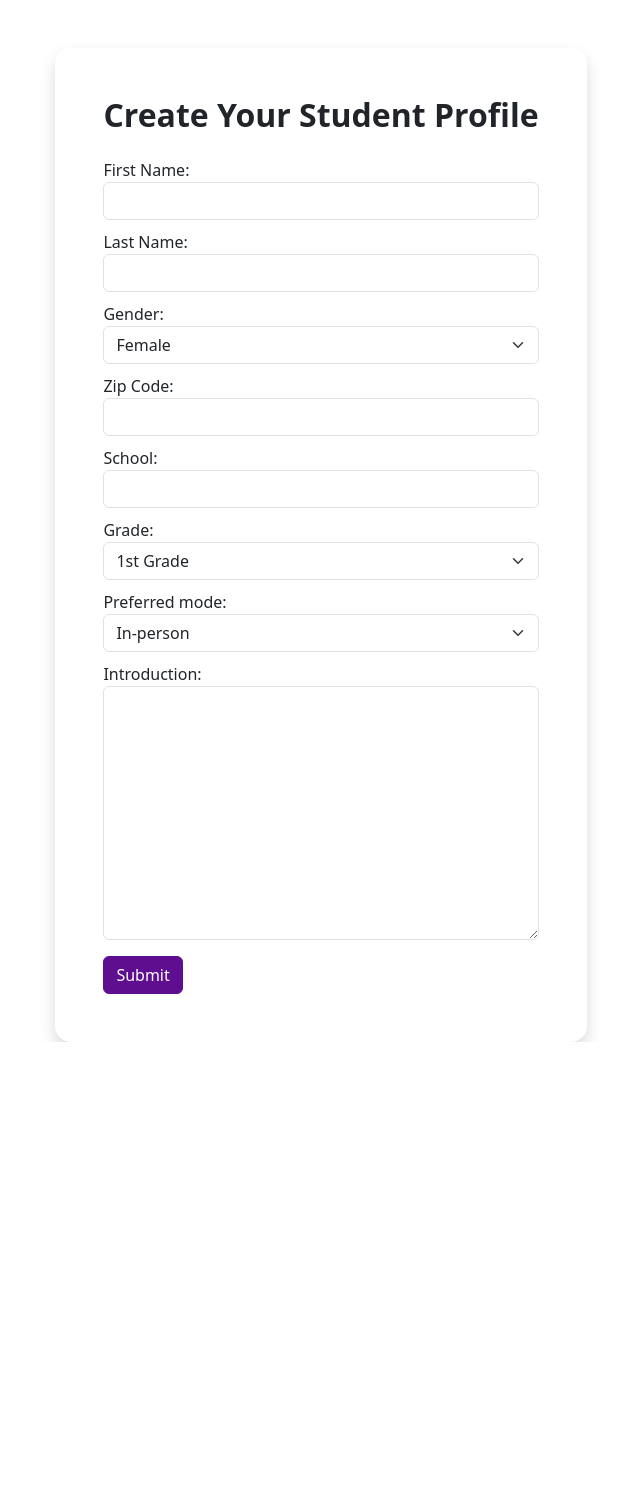
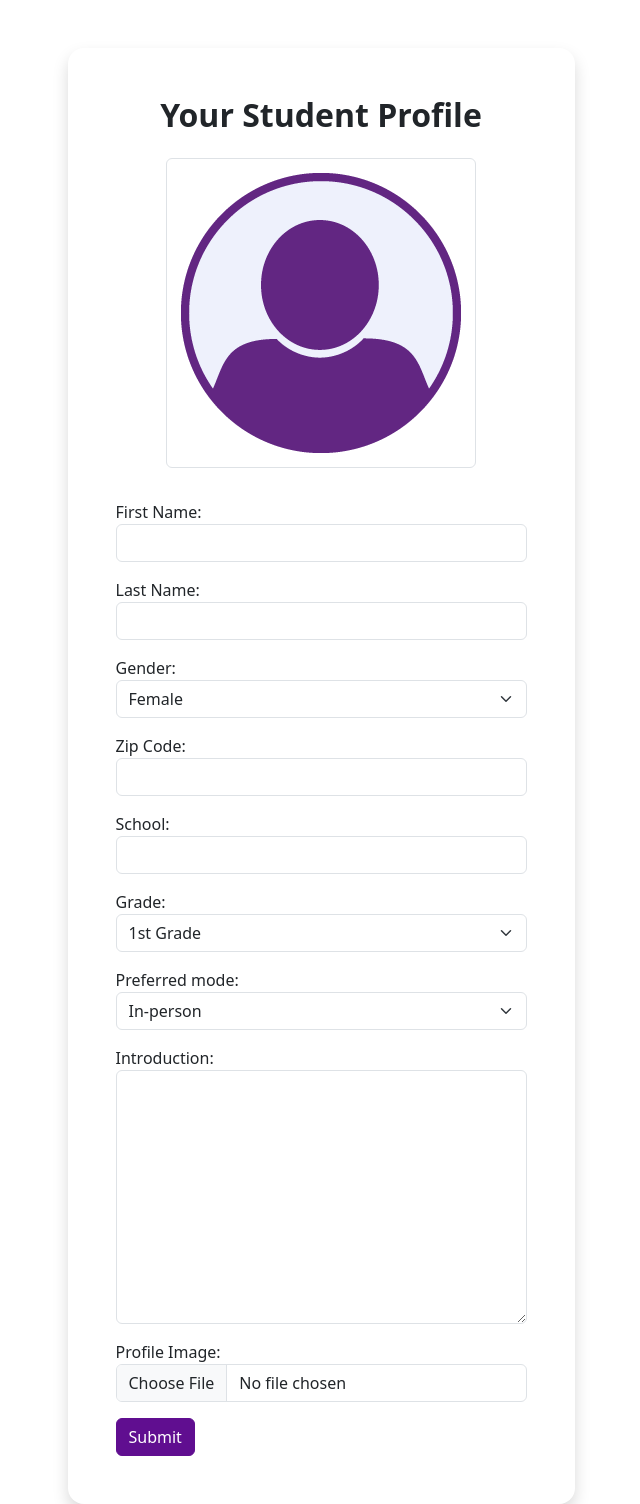
Before and after one commit to gcivil-nyu-org/INT2-Monday-Spring2024-Team-2, a Django app: page /dashboard/student/profile in a window 1280 px wide. Shown: the part 82-1586 px from the top of the page, without its empty margins (319-959 px from the left). Before the commit the page ends 1124 px from the top, so only its background shows below. Run offline with Django 5.2, Linux system fonts and the light colour scheme; a user stored in the database is signed in.

Commit message:
Add image upload function for both student and tutor

```diff
--- a/Dashboard/forms/student_info.py
+++ b/Dashboard/forms/student_info.py
@@ -64,6 +64,7 @@ class StudentForm(ModelForm):
             "grade",
             "preferred_mode",
             "intro",
+            "image",  # Add the image field
         ]
         labels = {
             "fname": "First Name",
@@ -74,6 +75,7 @@ class StudentForm(ModelForm):
             "grade": "Grade Level",
             "preferred_mode": "Preferred Tutoring Mode",
             "intro": "Introduction",
+            "image": "Profile Image",  # Label for the image field
         }
 
         widgets = {
@@ -92,4 +94,7 @@ class StudentForm(ModelForm):
             "intro": forms.Textarea(
                 attrs={"class": "form-control", "style": "margin-bottom: 10px;"}
             ),
+            "image": forms.FileInput(  # Widget for the image field
+                attrs={"class": "form-control", "style": "margin-bottom: 10px;"}
+            ),
         }
--- a/Dashboard/forms/tutor_info.py
+++ b/Dashboard/forms/tutor_info.py
@@ -105,6 +105,7 @@ class TutorForm(ModelForm):
             "salary_min",
             "salary_max",
             "intro",
+            "image",
         ]
         labels = {
             "fname": "First Name",
@@ -117,6 +118,7 @@ class TutorForm(ModelForm):
             "intro": "Introduction",
             "salary_min": "Minimum Hourly Rate",
             "salary_max": "Maximum Hourly Rate",
+            "image": "Profile Image",
         }
 
         widgets = {
@@ -139,6 +141,9 @@ class TutorForm(ModelForm):
                 attrs={"class": "form-control", "style": "margin-bottom: 10px;"}
             ),
             "intro": forms.Textarea(
+                attrs={"class": "form-control", "style": "margin-bottom: 10px;"}
+            ),
+            "image": forms.FileInput(  # Widget for the image field
                 attrs={"class": "form-control", "style": "margin-bottom: 10px;"}
             ),
         }
--- a/Dashboard/templates/Dashboard/student_info.html
+++ b/Dashboard/templates/Dashboard/student_info.html
@@ -7,14 +7,19 @@
   <div class="modal-dialog" role="document">
       <div class="modal-content rounded-4 shadow">
           <div class="modal-header p-5 pb-4 border-bottom-0">
-              <h2 class="fw-bold mb-0 fs-2 text-center">Create Your Student Profile</h2>
+              <h2 class="fw-bold mb-0 fs-2 text-center w-100">Your Student Profile</h2>
           </div>
 
           <div class="modal-body p-5 pt-0">
-              <form method="post" action="{% url 'Dashboard:student_profile' %}">
+              <form method="post" action="{% url 'Dashboard:student_profile' %}" enctype="multipart/form-data">
                   {% csrf_token %}
+                  <div class="mb-3 text-center">
+                    {% if student_form.instance.image %}
+                        <img src="{{ student_form.instance.image.url }}" alt="Profile Image" class="img-thumbnail mb-3">
+                    {% endif %}
+                  </div>
                   <div class="mb-3">
-                    {{student_form}}
+                    {{ student_form.as_p }}
                   </div>
                   <input type="submit" class="btn btn-primary" style="background-color: #600E90; color: white; border-color: #600E90">
               </form>
--- a/Dashboard/views.py
+++ b/Dashboard/views.py
@@ -15,6 +15,9 @@ from django.http import HttpResponseRedirect
 import json
 from datetime import datetime, time
 from django.db.models import Q
+from PIL import Image
+from io import BytesIO
+from django.core.files.base import ContentFile
 
 
 @login_required
@@ -27,12 +30,29 @@ def TutorInformation(request):
 
     if request.method == "POST":
         profile, created = ProfileT.objects.get_or_create(user=request.user)
-        tutor_form = TutorForm(request.POST, instance=profile)
+        tutor_form = TutorForm(request.POST, request.FILES, instance=profile)
         availability_form = AvailabilityForm(request.POST)
         if tutor_form.is_valid() and availability_form.is_valid():
             # save tutor profile data
             user = request.user
             profile = tutor_form.save(commit=False)
+
+            if "image" in request.FILES:
+                image = Image.open(request.FILES["image"])
+
+                # Resize the image, preserving aspect ratio
+                image.thumbnail((300, 300), Image.Resampling.LANCZOS)
+
+                # Save the resized image to a BytesIO object
+                image_io = BytesIO()
+                image.save(image_io, format="JPEG")
+
+                # Create a new Django file-like object to save to the model
+                image_name = request.FILES["image"].name
+                profile.image.save(
+                    image_name, ContentFile(image_io.getvalue()), save=False
+                )
+
             profile.user = user
             profile.save()
 
@@ -84,7 +104,7 @@ def TutorInformation(request):
 def StudentInformation(request):
     if request.method == "POST":
         profile, created = ProfileS.objects.get_or_create(user=request.user)
-        student_form = StudentForm(request.POST, instance=profile)
+        student_form = StudentForm(request.POST, request.FILES, instance=profile)
         if student_form.is_valid():
             user = request.user
             profile = student_form.save(commit=False)
@@ -101,7 +121,7 @@ def StudentInformation(request):
             student_form = StudentForm(instance=profile)
         except Exception as e:
             print("Error " + str(e))
-    context = {"student_form": student_form}
+    context = {"student_form": student_form, "profile": profile}
     return render(request, "Dashboard/student_info.html", context)
 
 
```
Also changed, not shown: Dashboard/templates/Dashboard/tutor_info.html (+8 -2 lines), media/images/world-istock.jpg (added).
